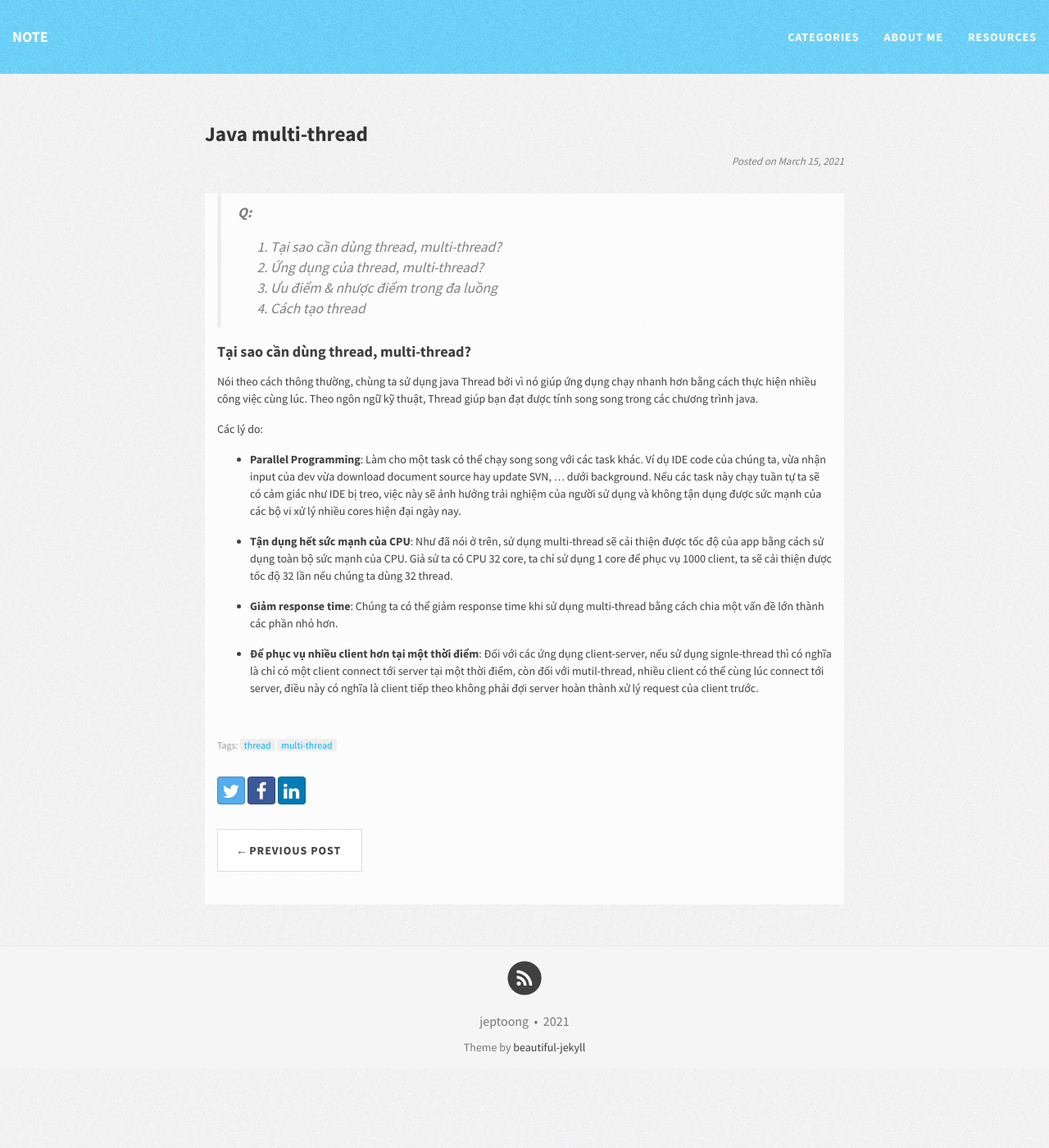
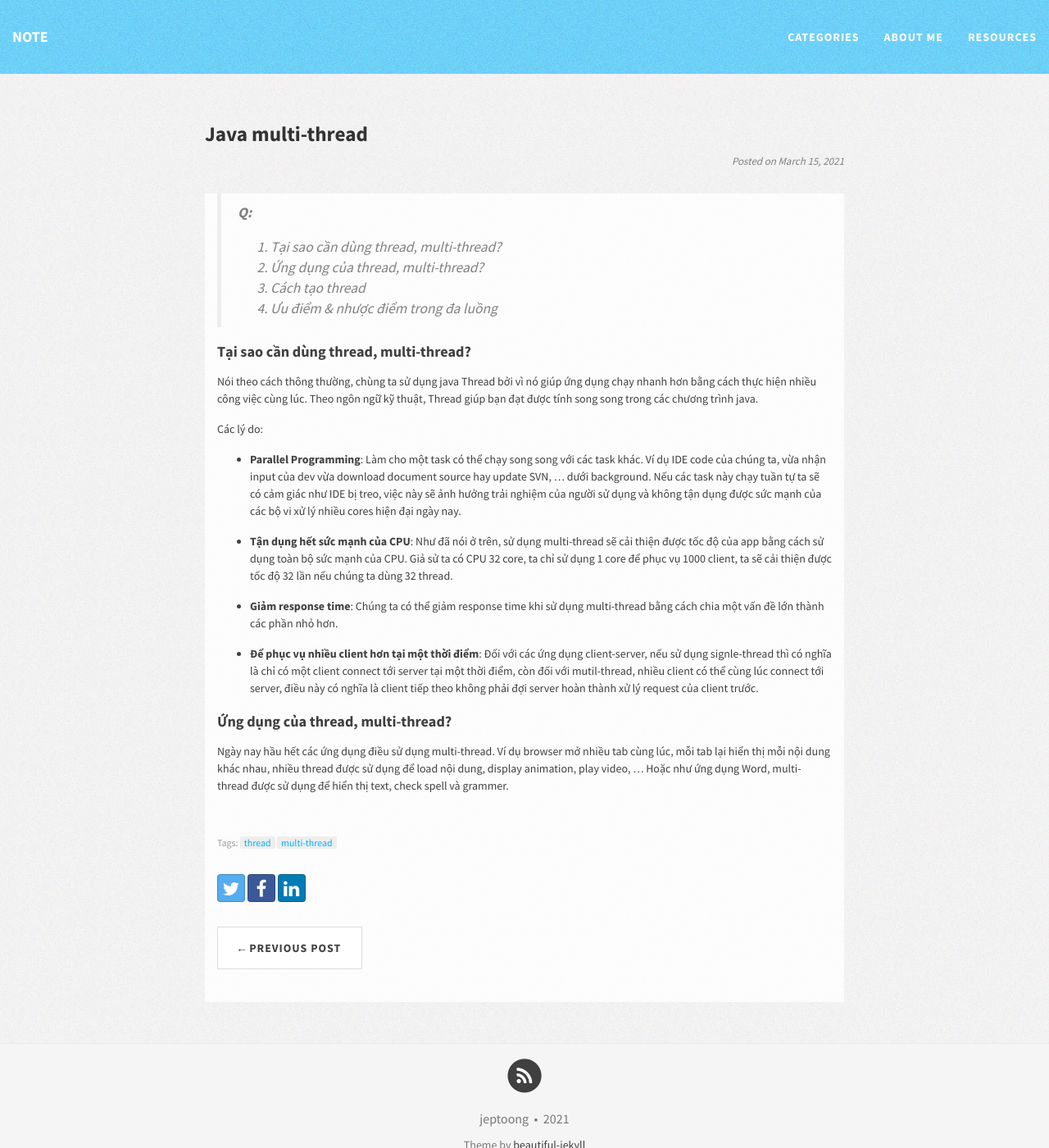
Before and after one commit to jeptoong/jeptoong.github.io, a Jekyll site: the page built from _posts/2021-03-15-java-multi-thread.md, in a window 1280 px wide and 1400 px high. Shown: the whole window at 82% size. Built offline with Jekyll 4.4.1, drawn with Linux system fonts in a browser that asks for light colours; nearby versions of some CDN libraries.

Commit message:
add content

```diff
--- a/_posts/2021-03-15-java-multi-thread.md
+++ b/_posts/2021-03-15-java-multi-thread.md
@@ -8,8 +8,8 @@ tags: [thread, multi-thread]
 > **Q:**
 > 1. Tại sao cần dùng thread, multi-thread?
 > 2. Ứng dụng của thread, multi-thread?
-> 3. Ưu điểm & nhược điểm trong đa luồng
-> 4. Cách tạo thread
+> 3. Cách tạo thread
+> 4. Ưu điểm & nhược điểm trong đa luồng
 
 ### Tại sao cần dùng thread, multi-thread?
 Nói theo cách thông thường, chùng ta sử dụng java Thread bởi vì nó giúp ứng dụng chạy nhanh hơn bằng cách thực hiện nhiều công việc cùng lúc. Theo ngôn ngữ kỹ thuật, Thread giúp bạn đạt được tính song song trong các chương trình java.
@@ -22,3 +22,7 @@ Các lý do:
 * **Giảm response time**: Chúng ta có thể giảm response time khi sử dụng multi-thread bằng cách chia một vấn đề lớn thành các phần nhỏ hơn.
 
 * **Để phục vụ nhiều client hơn tại một thời điểm**: Đối với các ứng dụng client-server, nếu sử dụng signle-thread thì có nghĩa là chỉ có một client connect tới server tại một thời điểm, còn đối với mutil-thread, nhiều client có thể cùng lúc connect tới server, điều này có nghĩa là client tiếp theo không phải đợi server hoàn thành xử lý request của client trước.
+
+
+### Ứng dụng của thread, multi-thread?
+Ngày nay hầu hết các ứng dụng điều sử dụng multi-thread. Ví dụ browser mở nhiều tab cùng lúc, mỗi tab lại hiển thị mỗi nội dung khác nhau, nhiều thread được sử dụng để load nội dung, display animation, play video, ... Hoặc như ứng dụng Word, multi-thread được sử dụng để hiển thị text, check spell và grammer.
```
